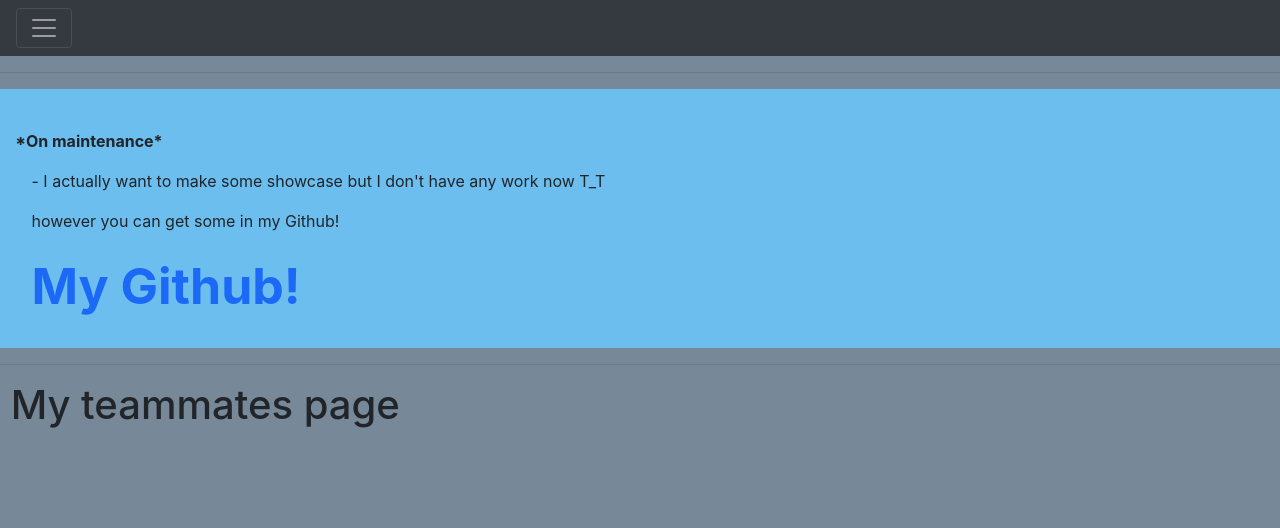
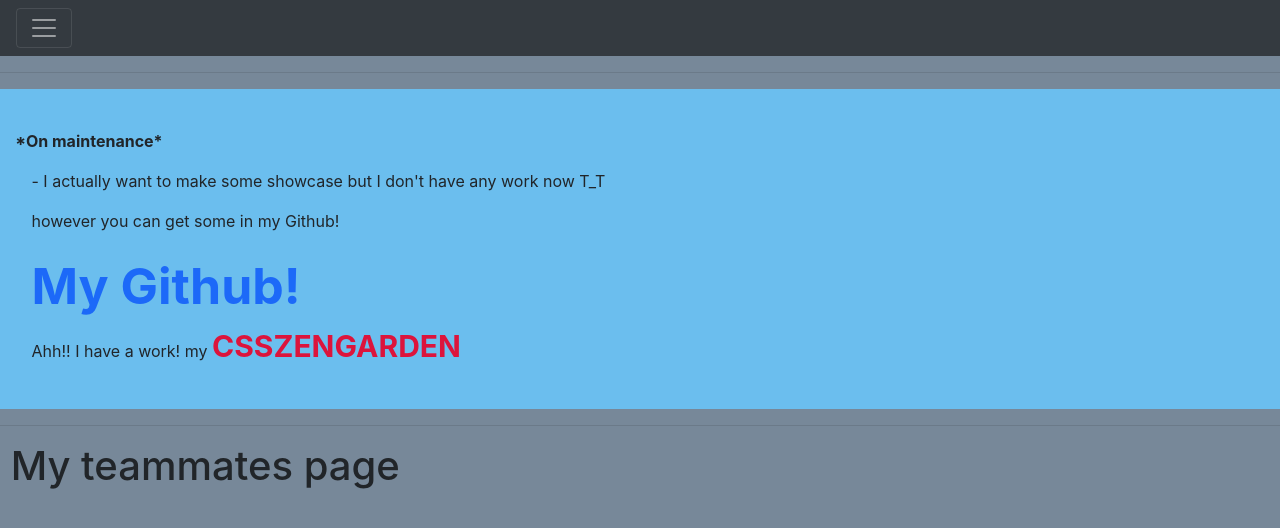
Before and after one commit to saterius/saterius.github.io, a plain HTML site: page works.html in a window 1280 px wide. Drawn offline with nearby package versions, Linux system fonts and the light colour scheme; a script that the page names is missing.

Commit message:
link to csszengarden

```diff
--- a/works.html
+++ b/works.html
@@ -49,6 +49,7 @@
         <p>&nbsp&nbsp&nbsp&nbsp&nbsp&nbsp - I actually want to make some showcase but I don't have any work now T_T</p>
         <p>&nbsp&nbsp&nbsp&nbsp&nbsp&nbsp&nbsphowever you can get some in my Github!</p>
         <span>&nbsp&nbsp&nbsp&nbsp&nbsp&nbsp&nbsp</span><b><a href="https://github.com/saterius" style="font-size: 50px; color: rgb(28, 105, 248)">My Github!</a></b>
+        <p>&nbsp&nbsp&nbsp&nbsp&nbsp&nbsp&nbspAhh!! I have a work! my <b><a style="color: crimson; font-size: 30px" href="https://saterius.github.io/csszengarden/index.html">CSSZENGARDEN</a></b></p>
         <p>&nbsp</p>
     </div>
     <hr>
```
